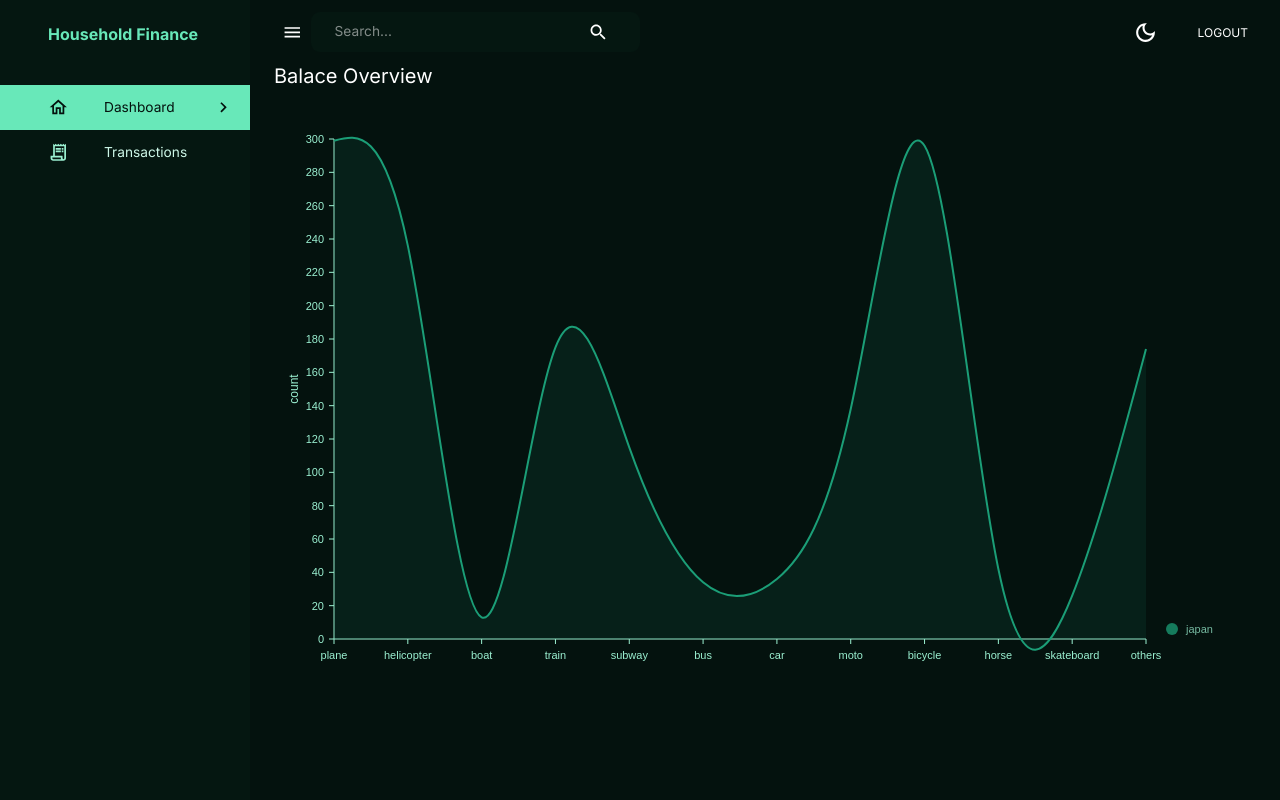
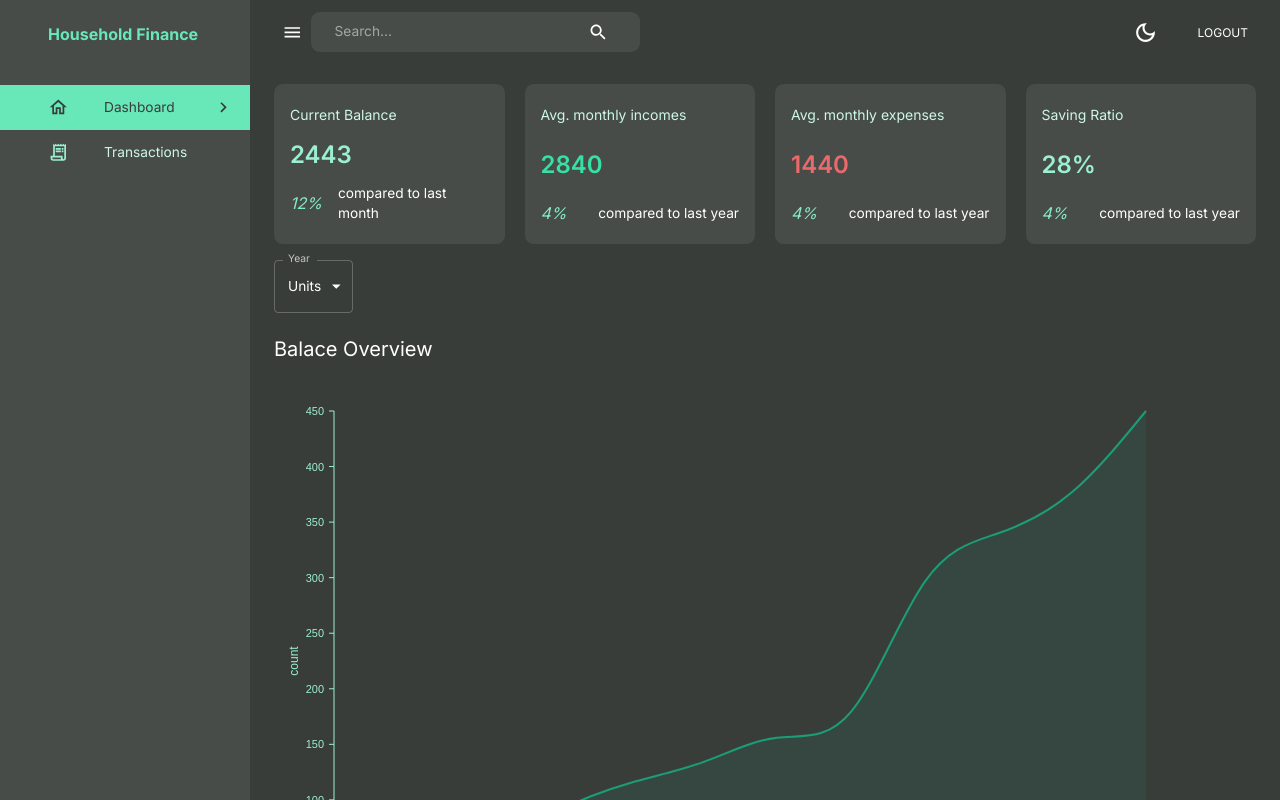
Before and after one commit to ArvidErik/future-balance-client, a React (Create React App) app: page /dashboard in a window 1280 px wide. Shown: the top 800 px of the page. Built offline with nearby package versions, Linux system fonts and the light colour scheme; sample sign-in values are in the browser's storage.

Commit message:
kpis mockup

```diff
--- a/src/components/BalanceChart.jsx
+++ b/src/components/BalanceChart.jsx
@@ -1,7 +1,7 @@
 import React from "react";
 import { ResponsiveLine } from "@nivo/line";
 import { useTheme } from "@emotion/react";
-import { Box, Typography } from "@mui/material";
+import { Typography } from "@mui/material";
 
 function BalanceChart() {
   const theme = useTheme();
@@ -18,19 +18,19 @@ function BalanceChart() {
         "data": [
           {
             "x": "plane",
-            "y": 299
+            "y": 13
           },
           {
             "x": "helicopter",
-            "y": 236
+            "y": 43
           },
           {
             "x": "boat",
-            "y": 13
+            "y": 56
           },
           {
             "x": "train",
-            "y": 175
+            "y": 89
           },
           {
             "x": "subway",
@@ -38,15 +38,15 @@ function BalanceChart() {
           },
           {
             "x": "bus",
-            "y": 34
+            "y": 134
           },
           {
             "x": "car",
-            "y": 36
+            "y": 156
           },
           {
             "x": "moto",
-            "y": 138
+            "y": 179
           },
           {
             "x": "bicycle",
@@ -54,15 +54,15 @@ function BalanceChart() {
           },
           {
             "x": "horse",
-            "y": 42
+            "y": 340
           },
           {
             "x": "skateboard",
-            "y": 26
+            "y": 377
           },
           {
             "x": "others",
-            "y": 174
+            "y": 450
           }
         ]
       }]}
--- /dev/null
+++ b/src/components/StatBox.jsx
@@ -0,0 +1,38 @@
+import { Box, Typography, useTheme } from '@mui/material'
+import React from 'react'
+import FlexBetween from './FlexBetween'
+
+
+function StatBox({title, value, increase, description}) {
+  const theme = useTheme()
+
+  return <Box
+    gridColumn="span 2"
+    gridRow="span 1"
+    display="flex"
+    flexDirection="column"
+    justifyContent="space-between"
+    p="1.25rem 1rem"
+    flex="1 1 100%"
+    backgroundColor={theme.palette.background.alt}
+    borderRadius="0.55rem"
+  >
+    <FlexBetween>
+        <Typography variant='h6' sx={{color: theme.palette.secondary[100]}}>
+            {title}
+        </Typography>
+    </FlexBetween>
+
+    <Typography variant='h3' fontWeight="600" sx={{color: title =="Avg. monthly incomes"? theme.palette.secondary[400] : title =="Avg. monthly expenses" ? theme.palette.red[400] :theme.palette.secondary[200]  }}>
+        {value}
+    </Typography>
+    <FlexBetween gap="1rem">
+        <Typography variant='h5' fontStyle="italic" sx={{ color: theme.palette.secondary.light}}>
+            {increase}
+        </Typography>
+        <Typography>{description}</Typography>
+    </FlexBetween>
+  </Box>
+}
+
+export default StatBox
--- /dev/null
+++ b/src/data/kpi-data.json
@@ -0,0 +1,27 @@
+[
+    {
+        "title": "Current Balance",
+        "value": 2443,
+        "increase": "12%",
+        "description": "compared to last month"
+
+    },
+    {
+        "title": "Avg. monthly incomes",
+        "value": 2840,
+        "increase": "4%",
+        "description": "compared to last year"
+    },
+    {
+        "title": "Avg. monthly expenses",
+        "value": 1440,
+        "increase": "4%",
+        "description": "compared to last year"
+    },
+    {
+        "title": "Saving Ratio",
+        "value": "28%",
+        "increase": "4%",
+        "description": "compared to last year"
+    }
+]
--- a/src/pages/dashboard/index.jsx
+++ b/src/pages/dashboard/index.jsx
@@ -1,11 +1,14 @@
-import { Container, Typography, Button, Box } from "@mui/material";
+import { Container, Typography, Button, Box, FormControl, InputLabel, Input, Select, MenuItem } from "@mui/material";
 import BalanceChart from "components/BalanceChart";
-import React from "react";
+import React, { useState } from "react";
 import { Link } from "react-router-dom";
-
+import data from "../../data/kpi-data.json";
+import StatBox from "components/StatBox";
 
 function Dashboard({ username }) {
 
+    const  [view, setView] = useState("units")
+    const kpiData = data;
 
   return !username ? (
     <Container
@@ -28,11 +31,31 @@ function Dashboard({ username }) {
     </Container>
   ) : (
     <Container>
-      <Box></Box>
-      <Box height="75vh">
-        <BalanceChart/>
+      <Box
+        mt="20px"
+        display="grid"
+        gridTemplateColumns="repeat(8, 1fr)"
+        gridAutoRows="160px"
+        gap="20px"
+      >
+        {kpiData.map((element) => {
+          return <StatBox {...element} />;
+        })}
       </Box>
-
+      <FormControl sx={{ mt: "1rem" }}>
+          <InputLabel>Year</InputLabel>
+          <Select
+            value={view}
+            label="View"
+            onChange={(e) => setView(e.target.value)}
+          >
+            <MenuItem value="sales">Sales</MenuItem>
+            <MenuItem value="units">Units</MenuItem>
+          </Select>
+      </FormControl>
+      <Box height="75vh" mt={3}>
+        <BalanceChart />
+      </Box>
     </Container>
   );
 }
--- a/src/pages/transactions/index.jsx
+++ b/src/pages/transactions/index.jsx
@@ -2,6 +2,7 @@ import { ThemeContext, useTheme } from '@emotion/react'
 import { Box, Typography } from '@mui/material'
 import { DataGrid } from '@mui/x-data-grid'
 import axios from 'axios'
+import FlexBetween from 'components/FlexBetween'
 import React, {useEffect, useState} from 'react'
 
 
@@ -52,8 +53,12 @@ function Transactions() {
   console.log(data.data);
 
   return (
-    <Box m="1.5rem 2.5rem">
-      <Typography variant='h4'>Incomes</Typography>
+    <Box m="1.5rem 2.5rem"
+        display="grid"
+        gridTemplateColumns="repeat(2, 1fr)"
+        gridAutoRows="160px"
+        gap="20px"
+    >
       <Box height="80vh"
       sx={{
         "& .MuiDataGrid-root":{
@@ -71,9 +76,9 @@ function Transactions() {
           backgroundColor: theme.palette.primary.light,
         },
         "& .MuiDataGrid-footerContainer": {
-            backgroundColor: theme.palette.background.alt,
-            color: theme.palette.secondary[100],
-            borderTop: "none",
+          backgroundColor: theme.palette.background.alt,
+          color: theme.palette.secondary[100],
+          borderTop: "none",
         },
         "& .MuiDataGrid-toolbarContainer .MuiButton-text": {
           color: `${theme.palette.secondary[200]} !important`
@@ -81,6 +86,41 @@ function Transactions() {
 
       }}
       >
+      <Typography variant='h4' mb={2}>Incomes</Typography>
+        <DataGrid
+          getRowId={(row) => row._id}
+          rows={(data && data.data) || []}
+          columns={columns}
+        />
+      </Box>
+      <Box height="80vh"
+      sx={{
+        "& .MuiDataGrid-root":{
+          border: "none"
+        },
+        "& .MuiDataGrid-cell":{
+          borderBottom: "none",
+        },
+        "& .MuiDataGrid-columnHeaders": {
+          backgroundColor: theme.palette.background.alt,
+          color: theme.palette.secondary[100],
+          borderBottom: "none",
+        },
+        "& .MuiDataGrid-virtualScroller": {
+          backgroundColor: theme.palette.primary.light,
+        },
+        "& .MuiDataGrid-footerContainer": {
+          backgroundColor: theme.palette.background.alt,
+          color: theme.palette.secondary[100],
+          borderTop: "none",
+        },
+        "& .MuiDataGrid-toolbarContainer .MuiButton-text": {
+          color: `${theme.palette.secondary[200]} !important`
+        }
+
+      }}
+      >
+      <Typography variant='h4' mb={2}>Expenses</Typography>
         <DataGrid
           getRowId={(row) => row._id}
           rows={(data && data.data) || []}
--- a/src/theme.js
+++ b/src/theme.js
@@ -17,15 +17,15 @@ export const tokensDark = {
     },
     primary: {
       // blue
-      100: "#cdd1cf",
-      200: "#9ba2a0",
-      300: "#697470",
-      400: "#374541",
-      500: "#051711",
-      600: "#04120e",
-      700: "#030e0a",
-      800: "#020907",
-      900: "#010503"
+      100: "#dadbdb",
+      200: "#b5b7b6",
+      300: "#919492",
+      400: "#6c706d",
+      500: "#474c49",
+      600: "#393d3a",
+      700: "#2b2e2c",
+      800: "#1c1e1d",
+      900: "#0e0f0f"
     },
     secondary: {
       // yellow
@@ -40,8 +40,18 @@ export const tokensDark = {
       800: "#025738",
       900: "#012b1c"
     },
+    red:{
+      100: "#fad9da",
+      200: "#f5b4b5",
+      300: "#f18e90",
+      400: "#ec696b",
+      500: "#e74346",
+      600: "#b93638",
+      700: "#8b282a",
+      800: "#5c1b1c",
+      900: "#2e0d0e"
+    }
   };
-
 
 
 
@@ -79,6 +89,10 @@ export const tokensDark = {
                 ...tokensDark.secondary,
                 main: tokensDark.secondary[300],
               },
+              red: {
+                ...tokensDark.red,
+                main: tokensDark.red[300],
+              },
               neutral: {
                 ...tokensDark.grey,
                 main: tokensDark.grey[500],
@@ -99,6 +113,10 @@ export const tokensDark = {
                 ...tokensLight.secondary,
                 main: tokensDark.secondary[600],
                 light: tokensDark.secondary[700],
+              },
+              red: {
+                ...tokensLight.red,
+                main: tokensLight.red[300],
               },
               neutral: {
                 ...tokensLight.grey,
```
Also changed, not shown: src/components/TotalBalance.jsx (deleted).
